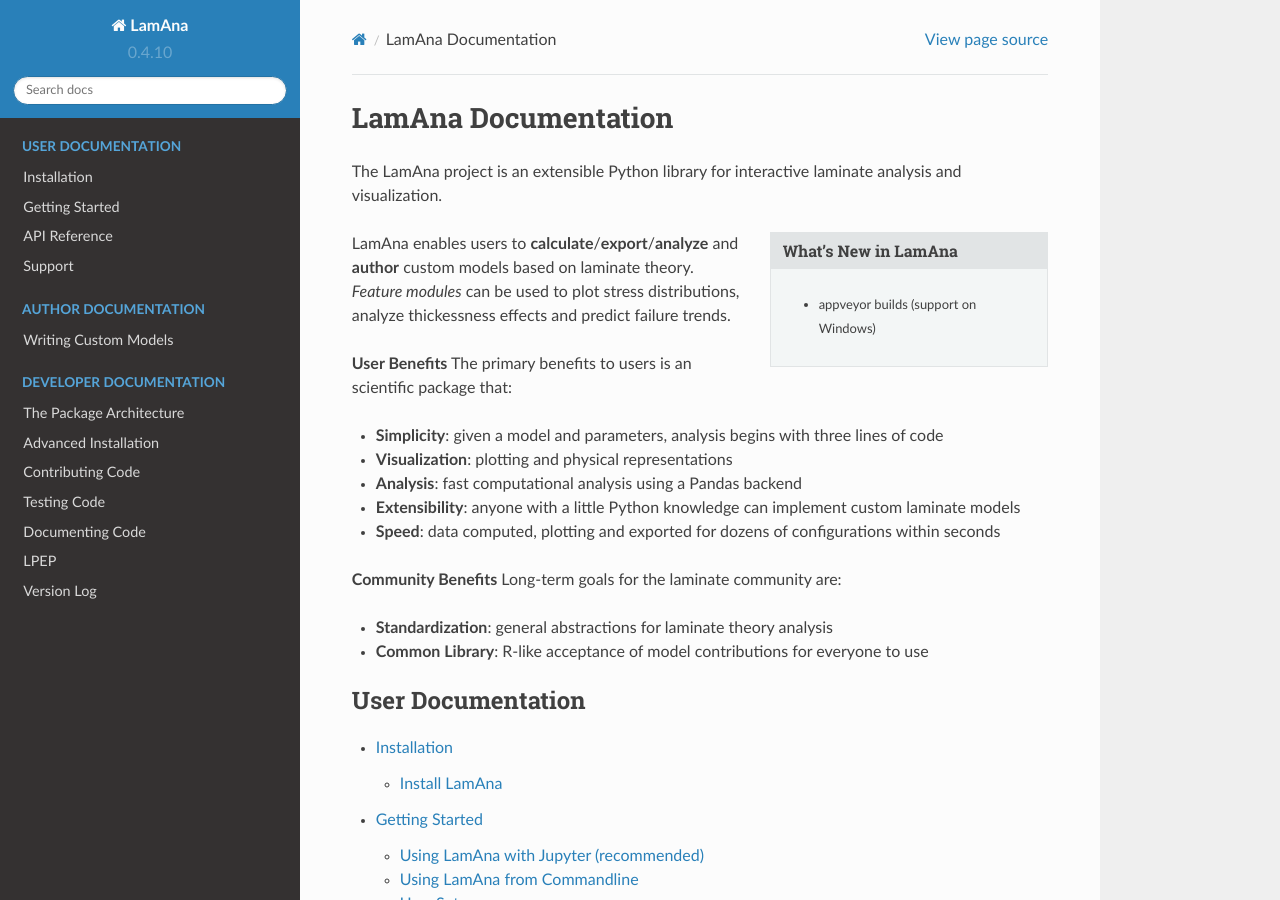
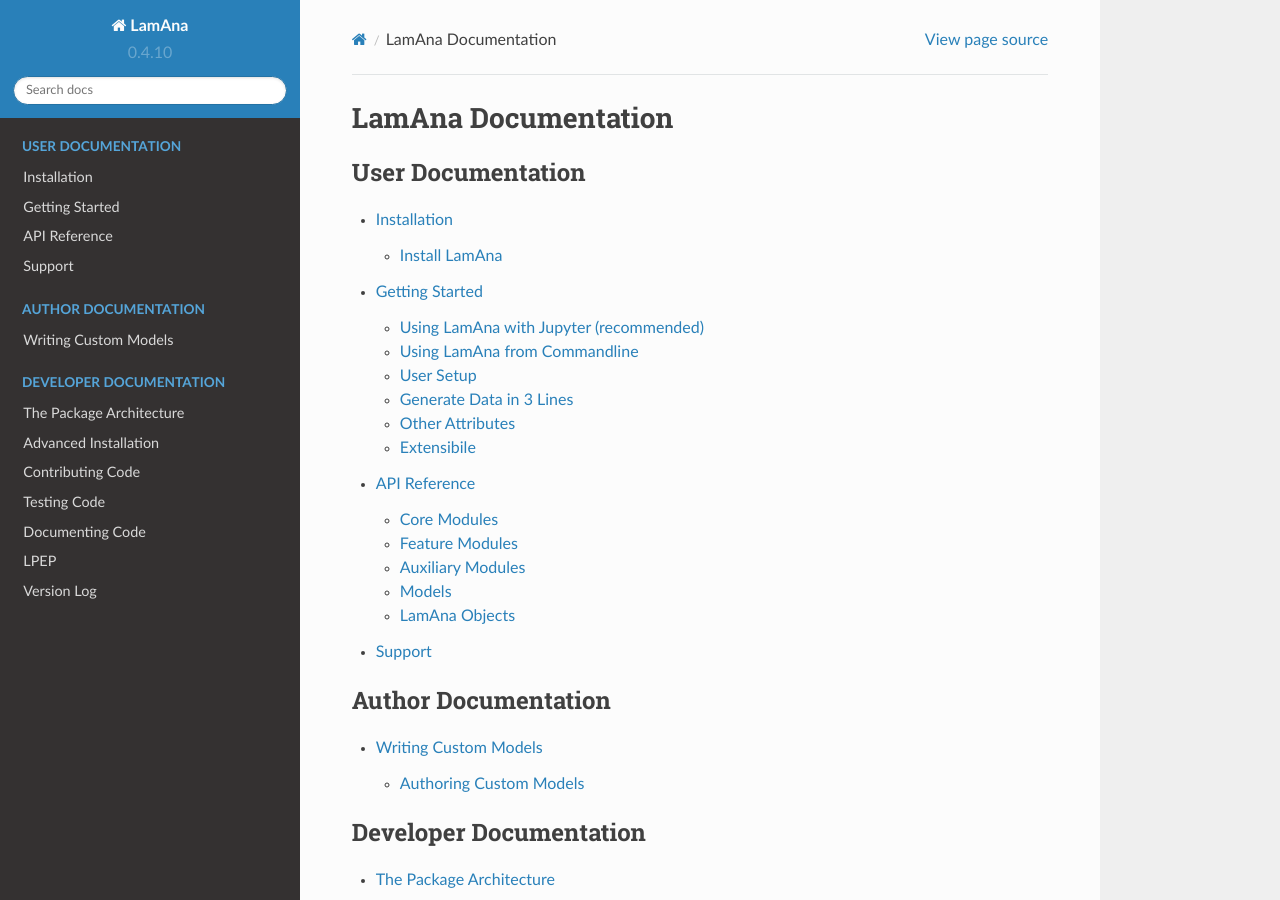
Before and after one commit to par2/lamana, a Sphinx documentation site: the page built from docs/index.rst, in a window 1280 px wide and 900 px high. Built offline with Sphinx 7.4.7 and the Read the Docs theme 2.0.0, drawn with Linux system fonts in a browser that asks for light colours; pages that are not in the unit, such as notebooks, are missing from menus.

Commit message:
Test removing non TOC info

```diff
--- a/docs/index.rst
+++ b/docs/index.rst
@@ -7,35 +7,6 @@
 ====================
 LamAna Documentation
 ====================
-
-The LamAna project is an extensible Python library for interactive laminate analysis and visualization.
-
-.. sidebar:: What's New in LamAna
-
-   - appveyor builds (support on Windows)
-
-LamAna enables users to **calculate**/**export**/**analyze** and
-**author** custom models based on laminate theory.  *Feature modules*  can be
-used to plot stress distributions, analyze thickessness effects and
-predict failure trends.
-
-**User Benefits** The primary benefits to users is an scientific package that:
-
--  **Simplicity**: given a model and parameters, analysis begins with
-   three lines of code
--  **Visualization**: plotting and physical representations
--  **Analysis**: fast computational analysis using a Pandas backend
--  **Extensibility**: anyone with a little Python knowledge can
-   implement custom laminate models
--  **Speed**: data computed, plotting and exported for dozens of
-   configurations within seconds
-
-**Community Benefits** Long-term goals for the laminate community are:
-
--  **Standardization**: general abstractions for laminate theory
-   analysis
--  **Common Library**: R-like acceptance of model contributions for
-   everyone to use
 
 .. _gallery-docs:
 
```
